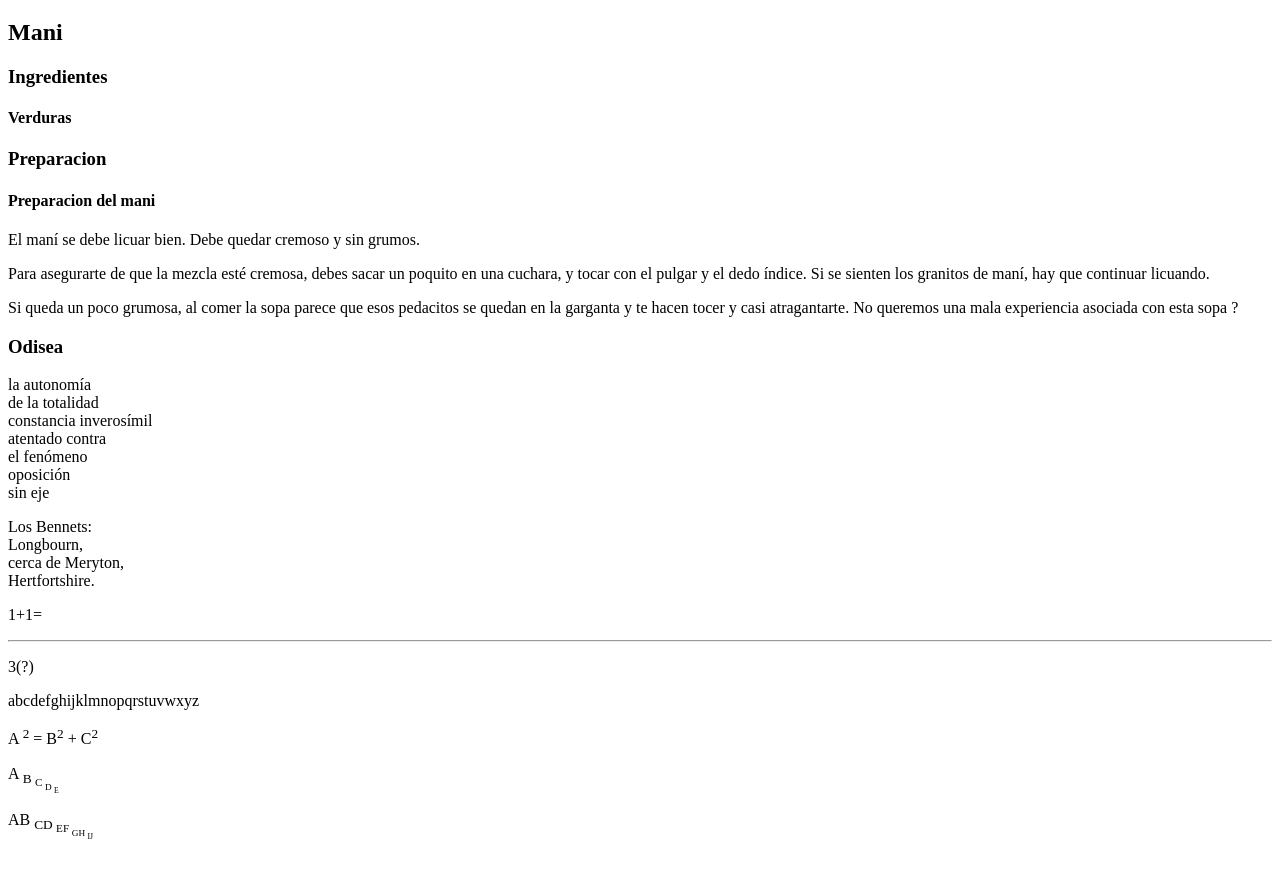
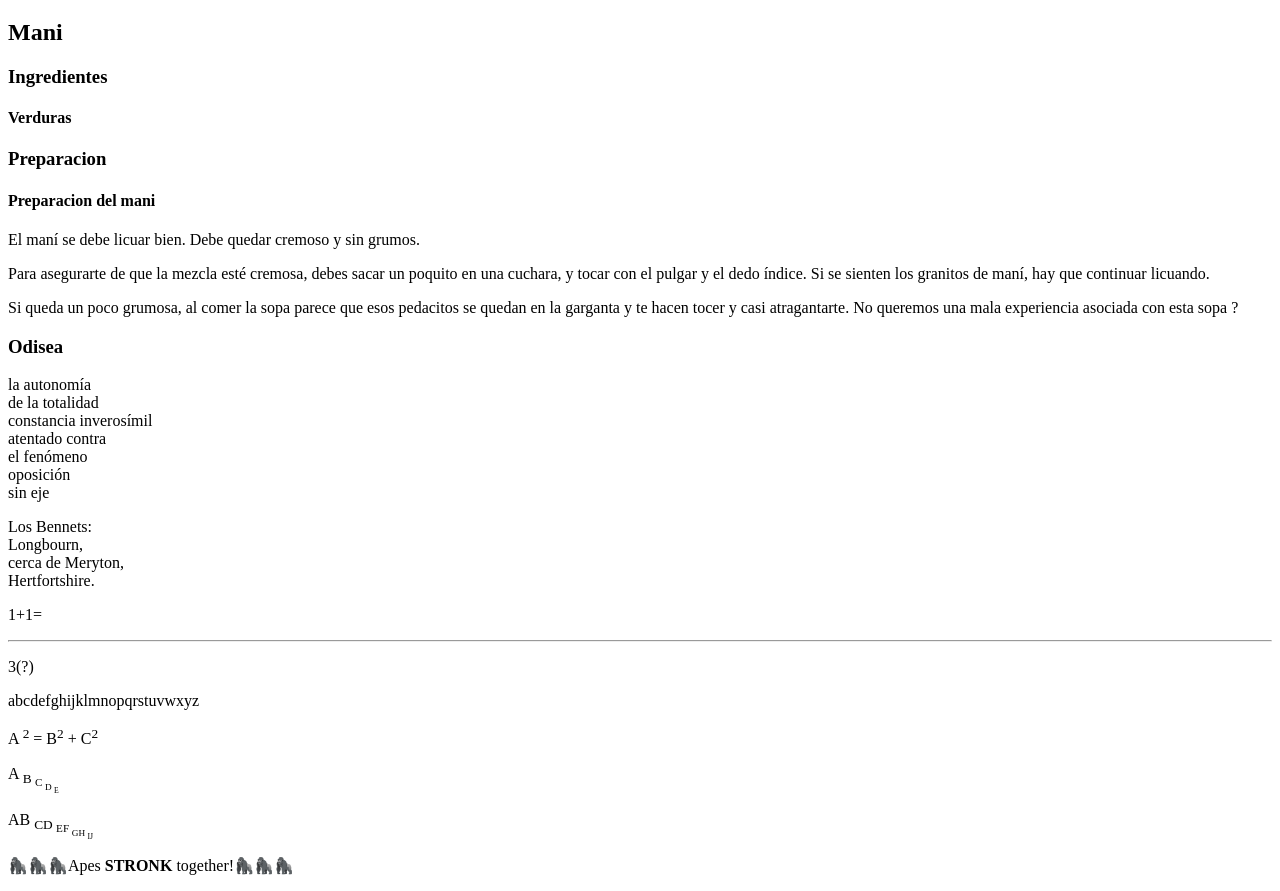
Before and after one commit to riveschuascar/manejo-texto, a plain HTML site: page index.html in a window 1280 px wide. Shown: the part 61-952 px from the top of the page. Before the commit the page ends 917 px from the top, so only its background shows below. Drawn offline with Linux system fonts and the light colour scheme.

Commit message:
apes stronk

```diff
--- a/index.html
+++ b/index.html
@@ -61,6 +61,10 @@
         <p>A <sub>B <sub>C <sub>D <sub>E</sub></sub></sub></sub></p>
         <p>AB <sub>CD <sub> EF <sub> GH <sub>IJ</sub></sub></sub></sub></p>
     </div>
+
+    <div class="stronk">
+        <p>🦍🦍🦍Apes <strong>STRONK</strong> together!🦍🦍🦍</p>
+    </div>
 </body>
 
 </html>
```
